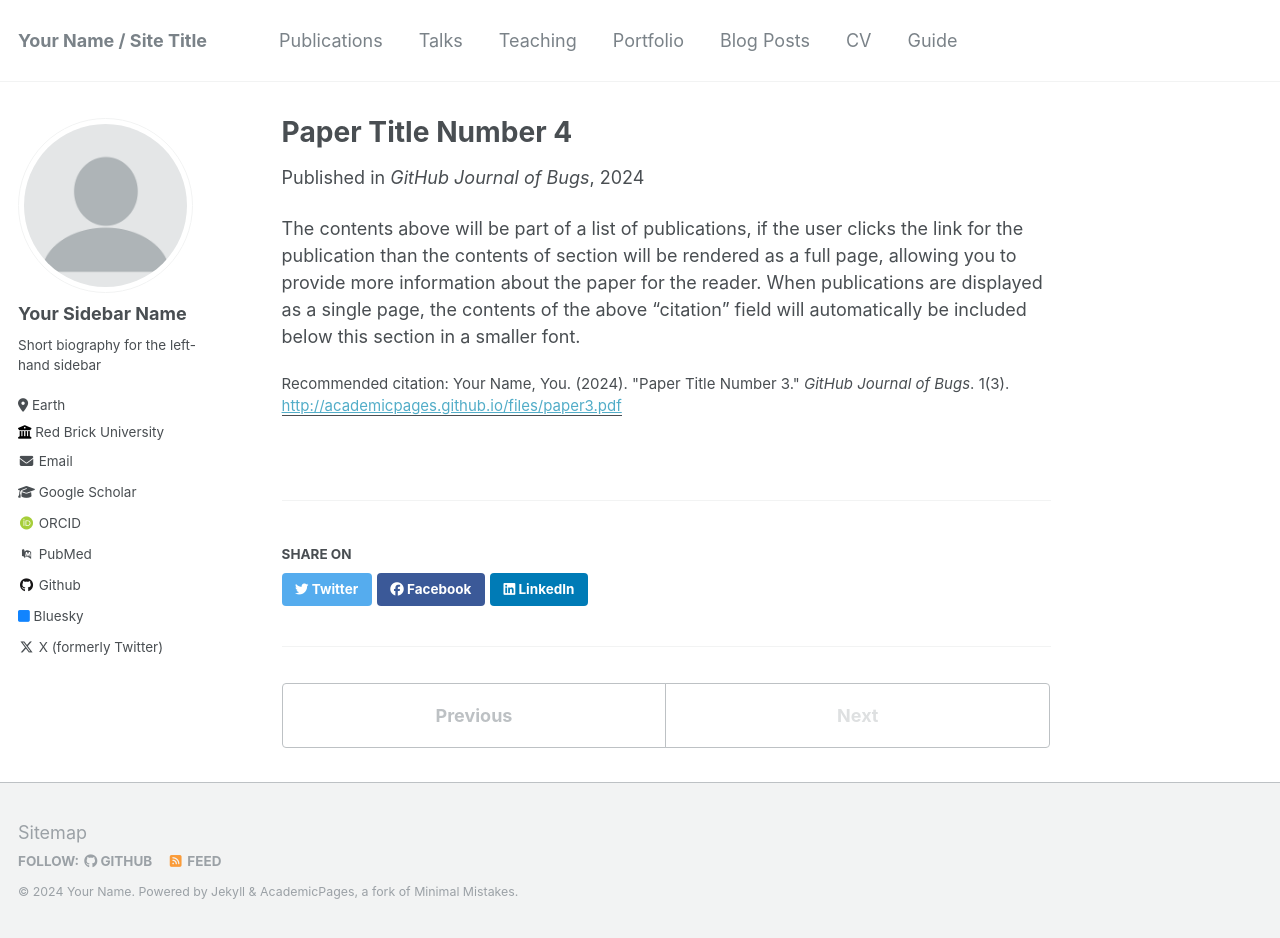
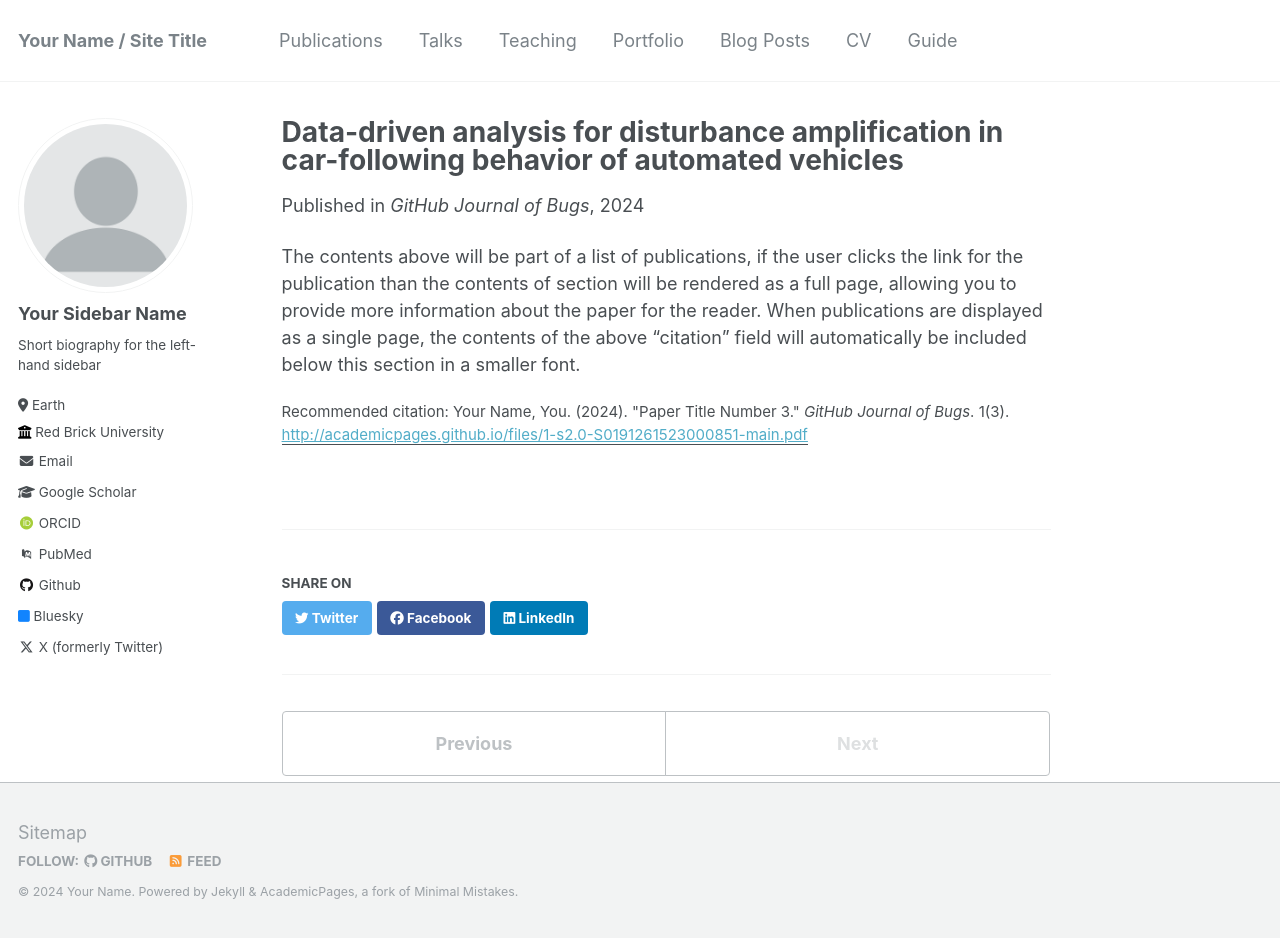
Before and after one commit to jjiang284/jiwan.jiang.github.io, a Jekyll site: the page built from _publications/2024-02-17-paper-title-number-4.md, in a window 1280 px wide and 938 px high. Built offline with Jekyll 4.4.1, drawn with Linux system fonts in a browser that asks for light colours; some web fonts are replaced.

Commit message:
Update 2024-02-17-paper-title-number-4.md

```diff
--- a/_publications/2024-02-17-paper-title-number-4.md
+++ b/_publications/2024-02-17-paper-title-number-4.md
@@ -1,11 +1,12 @@
 ---
-title: "Paper Title Number 4"
+title: "Data-driven analysis for disturbance amplification in car-following
+behavior of automated vehicles"
 collection: publications
 permalink: /publication/2024-02-17-paper-title-number-4
 excerpt: 'This paper is about fixing template issue #693.'
 date: 2024-02-17
 venue: 'GitHub Journal of Bugs'
-paperurl: 'http://academicpages.github.io/files/paper3.pdf'
+paperurl: 'http://academicpages.github.io/files/1-s2.0-S0191261523000851-main.pdf'
 citation: 'Your Name, You. (2024). &quot;Paper Title Number 3.&quot; <i>GitHub Journal of Bugs</i>. 1(3).'
 ---
 
```
